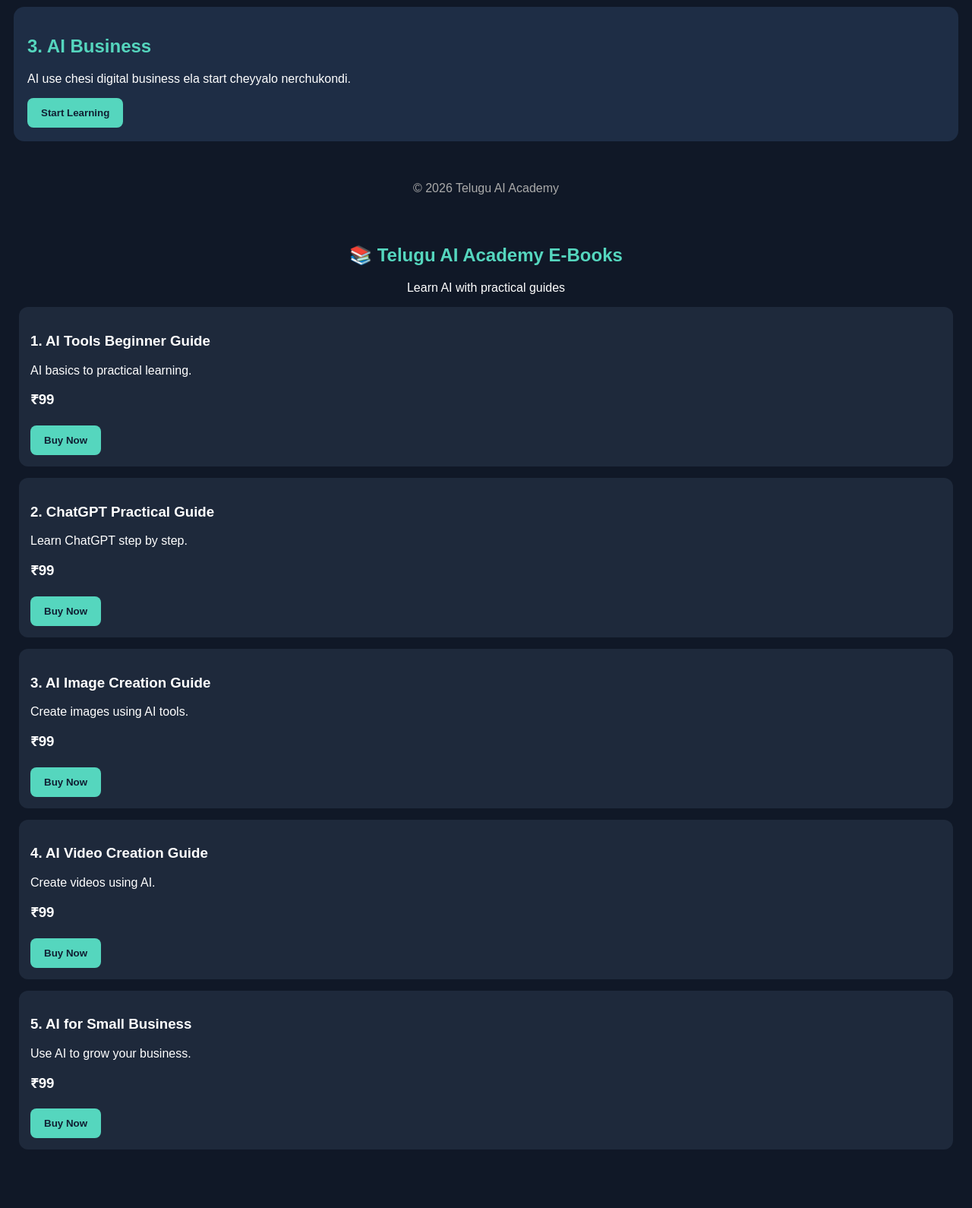
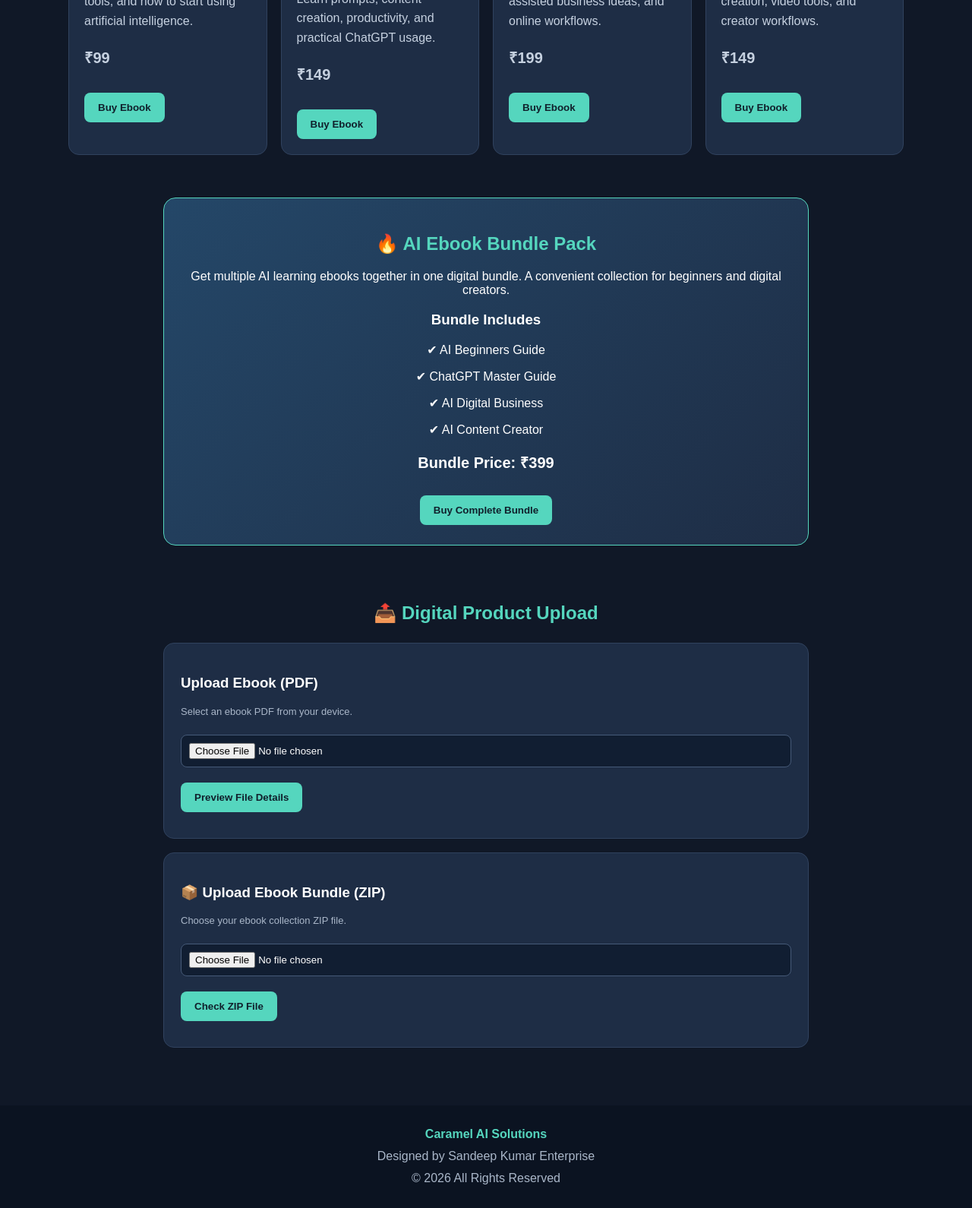
Before and after one commit to assundeepkumar-ai/Telugu-Ai-Academy-Android, a plain HTML site: page index.html in a window 1280 px wide. Shown: the part 701-2291 px from the top of the page at 76% size. Before the commit the page ends 2254 px from the top, so only its background shows below. Drawn offline with Linux system fonts and the light colour scheme.

Commit message:
Update index.html

```diff
--- a/index.html
+++ b/index.html
@@ -1,87 +1,392 @@
 
 <!DOCTYPE html>
-<html lang="te">
+<!DOCTYPE html>
+<html lang="en">
 <head>
 <meta charset="UTF-8">
 <meta name="viewport" content="width=device-width, initial-scale=1.0">
-<title>Telugu AI Academy</title>
+<title>Caramel AI Solutions</title>
+
 <style>
-*{box-sizing:border-box}
-body{margin:0;font-family:Arial,sans-serif;background:#101827;color:white}
-header{background:#172b4d;padding:25px 18px;text-align:center}
-header h1{color:#55d6be;margin:0}
-main{padding:18px}
-.card{background:#1e2d45;padding:18px;margin:15px 0;border-radius:14px}
-h2{color:#55d6be}
-button{background:#55d6be;color:#102033;border:0;padding:12px 18px;border-radius:8px;font-weight:bold}
-footer{text-align:center;padding:20px;color:#aaa}
+* {
+  box-sizing: border-box;
+}
+
+body {
+  margin: 0;
+  font-family: Arial, sans-serif;
+  background: #101827;
+  color: #ffffff;
+}
+
+header {
+  background: #172b4d;
+  padding: 24px 16px;
+  text-align: center;
+  border-bottom: 1px solid #273d5e;
+}
+
+header h1 {
+  margin: 0;
+  color: #55d6be;
+  font-size: 26px;
+}
+
+header p {
+  color: #d0d8e5;
+  margin-top: 8px;
+}
+
+nav {
+  display: flex;
+  justify-content: center;
+  flex-wrap: wrap;
+  gap: 10px;
+  padding: 14px;
+  background: #111e32;
+}
+
+nav a {
+  color: white;
+  text-decoration: none;
+  padding: 10px 15px;
+  border-radius: 8px;
+  background: #243955;
+}
+
+nav a:hover {
+  background: #55d6be;
+  color: #101827;
+}
+
+.hero {
+  text-align: center;
+  padding: 45px 20px;
+  background: linear-gradient(135deg, #172b4d, #101827);
+}
+
+.hero h2 {
+  color: #55d6be;
+  font-size: 30px;
+}
+
+.hero p {
+  max-width: 650px;
+  margin: 15px auto;
+  line-height: 1.7;
+  color: #d4deeb;
+}
+
+.btn {
+  display: inline-block;
+  padding: 12px 18px;
+  border: none;
+  border-radius: 8px;
+  background: #55d6be;
+  color: #10202c;
+  font-weight: bold;
+  text-decoration: none;
+  cursor: pointer;
+  margin-top: 10px;
+}
+
+.btn:hover {
+  background: #38bca6;
+}
+
+section {
+  padding: 28px 16px;
+}
+
+.section-title {
+  color: #55d6be;
+  text-align: center;
+  margin-bottom: 25px;
+}
+
+.card-container {
+  display: grid;
+  grid-template-columns: repeat(auto-fit, minmax(220px, 1fr));
+  gap: 18px;
+  max-width: 1100px;
+  margin: auto;
+}
+
+.card {
+  background: #1e2d45;
+  padding: 20px;
+  border-radius: 14px;
+  border: 1px solid #30425e;
+}
+
+.card h3 {
+  color: #55d6be;
+}
+
+.card p {
+  color: #c6d1e0;
+  line-height: 1.6;
+}
+
+.price {
+  font-size: 20px;
+  font-weight: bold;
+  color: #ffffff;
+}
+
+.bundle {
+  max-width: 850px;
+  margin: auto;
+  text-align: center;
+  background: linear-gradient(135deg, #244768, #1e2d45);
+  border: 1px solid #55d6be;
+  border-radius: 16px;
+  padding: 26px;
+}
+
+.bundle h2 {
+  color: #55d6be;
+}
+
+.upload-box {
+  max-width: 850px;
+  margin: 18px auto;
+  background: #1e2d45;
+  padding: 22px;
+  border-radius: 14px;
+  border: 1px solid #30425e;
+}
+
+input, select, textarea {
+  width: 100%;
+  padding: 12px;
+  margin: 10px 0;
+  border-radius: 8px;
+  border: 1px solid #465a78;
+  background: #111e32;
+  color: white;
+}
+
+input[type="file"] {
+  padding: 10px;
+}
+
+.status {
+  color: #55d6be;
+  margin-top: 12px;
+  overflow-wrap: anywhere;
+}
+
+footer {
+  text-align: center;
+  background: #0b1321;
+  padding: 24px 14px;
+  color: #aab7c9;
+  margin-top: 30px;
+  line-height: 1.8;
+}
+
+footer strong {
+  color: #55d6be;
+}
+
+.hidden {
+  display: none;
+}
+
+.small {
+  font-size: 13px;
+  color: #aab7c9;
+}
+
 </style>
 </head>
+
 <body>
+
 <header>
-<h1>Telugu AI Academy</h1>
-<p>Learn AI in Telugu | తెలుగులో AI నేర్చుకోండి</p>
+  <h1>Caramel AI Solutions</h1>
+  <p>Learn AI • Digital Ebooks • AI Resources</p>
 </header>
-<main>
+
+<nav>
+  <a href="#home">Home</a>
+  <a href="#store">Ebook Store</a>
+  <a href="#bundle">Ebook Bundle</a>
+  <a href="#upload">Upload</a>
+</nav>
+
+<section class="hero" id="home">
+  <h2>Welcome to Caramel AI Solutions</h2>
+  <p>
+    Explore Artificial Intelligence, learn new digital skills,
+    and discover ebooks and digital learning resources
+    designed to help you grow.
+  </p>
+  <a href="#store" class="btn">Explore Ebook Store</a>
+</section>
+
+<section id="store">
+  <h2 class="section-title">📚 Ebook Store</h2>
+
+  <div class="card-container">
+
     <div class="card">
-<h2>Welcome!</h2>
-<p>AI technology ni Telugu lo easy ga nerchukondi.</p>
+      <h3>🤖 AI Beginners Guide</h3>
+      <p>Learn AI basics, useful AI tools, and how to start using artificial intelligence.</p>
+      <p class="price">₹99</p>
+      <button class="btn" onclick="alert('Purchase system will be connected soon!')">
+        Buy Ebook
+      </button>
     </div>
+
     <div class="card">
-<h2>1. AI Basics</h2>
-<p>Artificial Intelligence ante enti? Basics nunchi nerchukondi.</p>
-<button onclick="alert('AI Basics course coming soon!')">Start Learning</button>
+      <h3>✍️ ChatGPT Master Guide</h3>
+      <p>Learn prompts, content creation, productivity, and practical ChatGPT usage.</p>
+      <p class="price">₹149</p>
+      <button class="btn" onclick="alert('Purchase system will be connected soon!')">
+        Buy Ebook
+      </button>
     </div>
+
     <div class="card">
-<h2>2. AI Video Creation</h2>
-<p>AI avatars mariyu videos create cheyyadam nerchukondi.</p>
-<button onclick="alert('Video course coming soon!')">Start Learning</button>
+      <h3>💰 AI Digital Business</h3>
+      <p>Discover digital products, AI-assisted business ideas, and online workflows.</p>
+      <p class="price">₹199</p>
+      <button class="btn" onclick="alert('Purchase system will be connected soon!')">
+        Buy Ebook
+      </button>
     </div>
+
     <div class="card">
-<h2>3. AI Business</h2>
-<p>AI use chesi digital business ela start cheyyalo nerchukondi.</p>
-<button onclick="alert('Business course coming soon!')">Start Learning</button>
+      <h3>🎨 AI Content Creator</h3>
+      <p>Explore AI content, image creation, video tools, and creator workflows.</p>
+      <p class="price">₹149</p>
+      <button class="btn" onclick="alert('Purchase system will be connected soon!')">
+        Buy Ebook
+      </button>
     </div>
-</main>
-<footer>© 2026 Telugu AI Academy</footer>
+
+  </div>
+</section>
+
+<section id="bundle">
+  <div class="bundle">
+    <h2>🔥 AI Ebook Bundle Pack</h2>
+    <p>
+      Get multiple AI learning ebooks together in one digital bundle.
+      A convenient collection for beginners and digital creators.
+    </p>
+
+    <h3>Bundle Includes</h3>
+    <p>✔ AI Beginners Guide</p>
+    <p>✔ ChatGPT Master Guide</p>
+    <p>✔ AI Digital Business</p>
+    <p>✔ AI Content Creator</p>
+
+    <p class="price">Bundle Price: ₹399</p>
+
+    <button class="btn" onclick="alert('Bundle payment will be connected soon!')">
+      Buy Complete Bundle
+    </button>
+  </div>
+</section>
+
+<section id="upload">
+  <h2 class="section-title">📤 Digital Product Upload</h2>
+
+  <div class="upload-box">
+    <h3>Upload Ebook (PDF)</h3>
+    <p class="small">Select an ebook PDF from your device.</p>
+
+    <input type="file" id="ebookFile" accept=".pdf">
+
+    <button class="btn" onclick="previewEbook()">Preview File Details</button>
+
+    <div class="status" id="ebookStatus"></div>
+  </div>
+
+  <div class="upload-box">
+    <h3>📦 Upload Ebook Bundle (ZIP)</h3>
+    <p class="small">Choose your ebook collection ZIP file.</p>
+
+    <input type="file" id="zipFile" accept=".zip">
+
+    <button class="btn" onclick="previewZip()">Check ZIP File</button>
+
+    <div class="status" id="zipStatus"></div>
+
+    <button class="btn hidden" id="downloadZipBtn" onclick="downloadSelectedZip()">
+      Download Selected ZIP
+    </button>
+  </div>
+</section>
+
+<footer>
+  <strong>Caramel AI Solutions</strong><br>
+  Designed by Sandeep Kumar Enterprise<br>
+  © 2026 All Rights Reserved
+</footer>
+
+<script>
+
+function previewEbook() {
+  const file = document.getElementById("ebookFile").files[0];
+  const status = document.getElementById("ebookStatus");
+
+  if (!file) {
+    status.textContent = "Please select an ebook PDF first.";
+    return;
+  }
+
+  status.textContent =
+    "Selected Ebook: " + file.name +
+    " | Size: " + (file.size / 1024 / 1024).toFixed(2) + " MB";
+}
+
+function previewZip() {
+  const file = document.getElementById("zipFile").files[0];
+  const status = document.getElementById("zipStatus");
+  const downloadBtn = document.getElementById("downloadZipBtn");
+
+  if (!file) {
+    status.textContent = "Please select a ZIP bundle first.";
+    downloadBtn.classList.add("hidden");
+    return;
+  }
+
+  if (!file.name.toLowerCase().endsWith(".zip")) {
+    status.textContent = "Please select a valid ZIP file.";
+    downloadBtn.classList.add("hidden");
+    return;
+  }
+
+  status.textContent =
+    "Bundle selected: " + file.name +
+    " | Size: " + (file.size / 1024 / 1024).toFixed(2) + " MB";
+
+  downloadBtn.classList.remove("hidden");
+}
+
+function downloadSelectedZip() {
+  const file = document.getElementById("zipFile").files[0];
+
+  if (!file) {
+    alert("Select a ZIP file first.");
+    return;
+  }
+
+  const url = URL.createObjectURL(file);
+  const link = document.createElement("a");
+
+  link.href = url;
+  link.download = file.name;
+  link.click();
+
+  URL.revokeObjectURL(url);
+}
+
+</script>
+
 </body>
 </html>
-<section id="ebooks" style="padding:25px;background:#101827;color:white;">
-  <h2 style="text-align:center;">📚 Telugu AI Academy E-Books</h2>
-  <p style="text-align:center;">Learn AI with practical guides</p>
-
-  <div style="background:#1e293b;padding:15px;margin:15px 0;border-radius:12px;">
-    <h3>1. AI Tools Beginner Guide</h3>
-    <p>AI basics to practical learning.</p>
-    <h3>₹99</h3>
-    <button onclick="alert('Purchase option coming soon!')">Buy Now</button>
-  </div>
-
-  <div style="background:#1e293b;padding:15px;margin:15px 0;border-radius:12px;">
-    <h3>2. ChatGPT Practical Guide</h3>
-    <p>Learn ChatGPT step by step.</p>
-    <h3>₹99</h3>
-    <button onclick="alert('Purchase option coming soon!')">Buy Now</button>
-  </div>
-
-  <div style="background:#1e293b;padding:15px;margin:15px 0;border-radius:12px;">
-    <h3>3. AI Image Creation Guide</h3>
-    <p>Create images using AI tools.</p>
-    <h3>₹99</h3>
-    <button onclick="alert('Purchase option coming soon!')">Buy Now</button>
-  </div>
-
-  <div style="background:#1e293b;padding:15px;margin:15px 0;border-radius:12px;">
-    <h3>4. AI Video Creation Guide</h3>
-    <p>Create videos using AI.</p>
-    <h3>₹99</h3>
-    <button onclick="alert('Purchase option coming soon!')">Buy Now</button>
-  </div>
-
-  <div style="background:#1e293b;padding:15px;margin:15px 0;border-radius:12px;">
-    <h3>5. AI for Small Business</h3>
-    <p>Use AI to grow your business.</p>
-    <h3>₹99</h3>
-    <button onclick="alert('Purchase option coming soon!')">Buy Now</button>
-  </div>
-</section>
```
Lines whose indentation alone changed are shown as unchanged.
